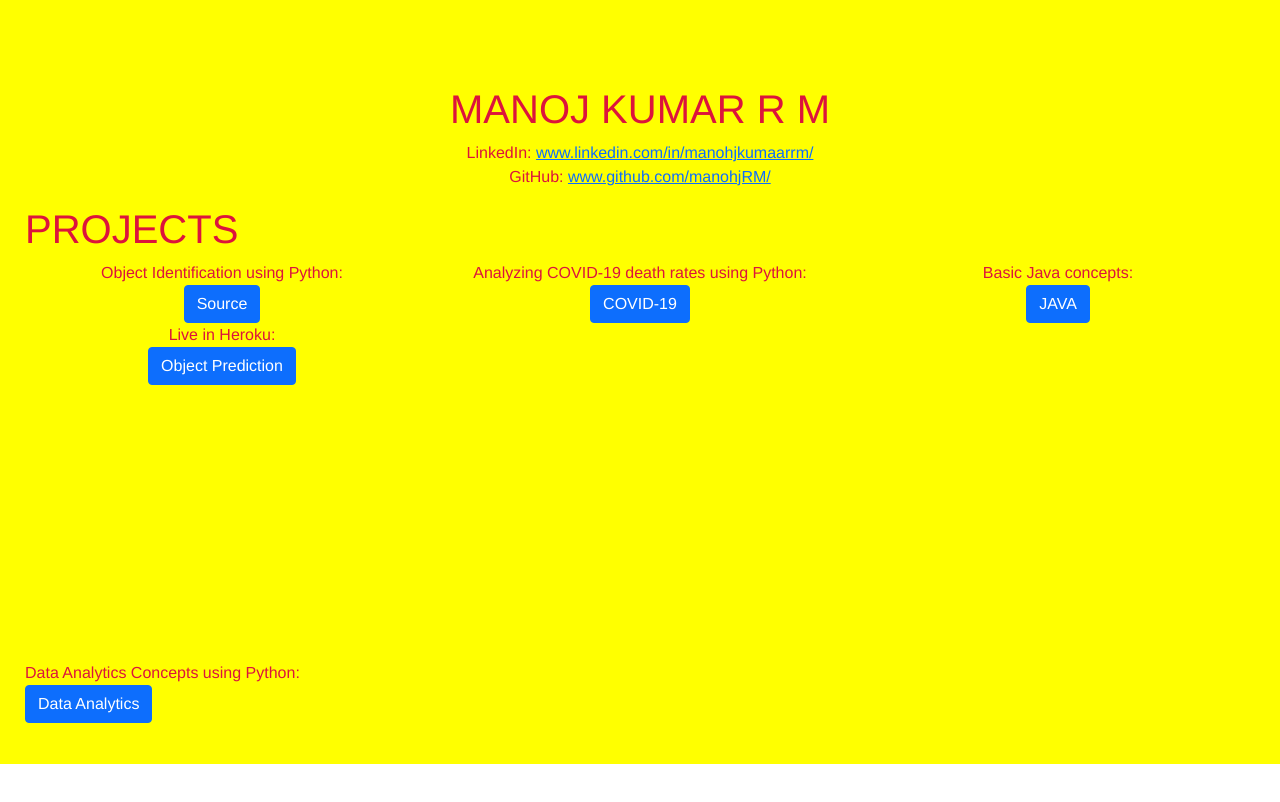
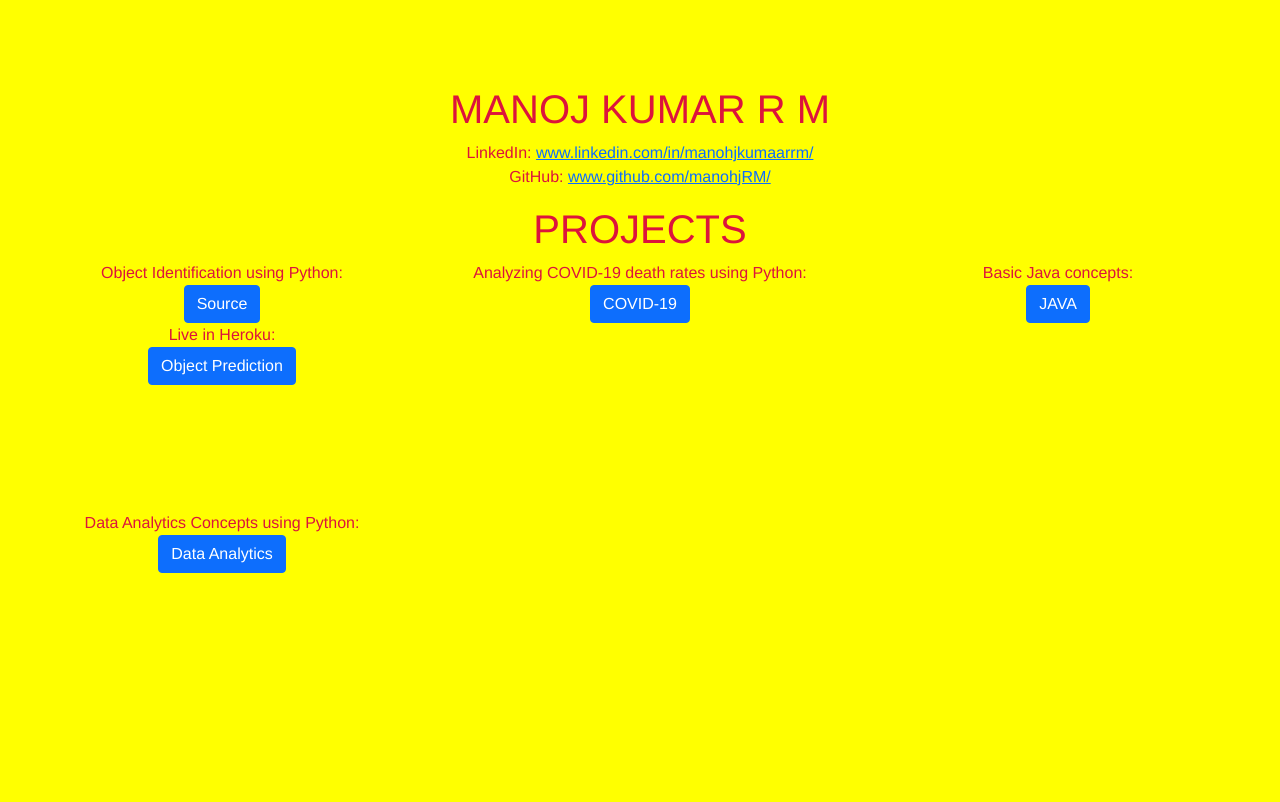
Before and after one commit to manohjRM/manohjrm.github.io, a plain HTML site: page index.html in a window 1280 px wide. Drawn offline with nearby package versions, Linux system fonts and the light colour scheme.

Commit message:
updating error6

```diff
--- a/index.html
+++ b/index.html
@@ -17,7 +17,7 @@
             padding: 25px;
         }
         .col-lg-4{
-            height: 400px;
+            height: 250px;
             text-align: center;
         }
     </style>
@@ -34,7 +34,7 @@
                         GitHub: <a href="https://www.github.com/manohjRM/">www.github.com/manohjRM/</a>
                     </p>
                     <p>
-                        <h1>PROJECTS</h1>
+                        <h1 style="text-align: center;">PROJECTS</h1>
                         <div class="row">
                             <div class="col-lg-4">
                                 Object Identification using Python: <br> <a class="btn btn-primary" href="https://github.com/manohjRM/ObjectIdentification">Source</a>
@@ -48,9 +48,12 @@
                                 Basic Java concepts: <br> <a class="btn btn-primary" href="https://github.com/manohjRM/Java">JAVA</a>
                             </div>
                         </div>
+                        <div class="row">
+                            <div class="col-lg-4">
+                                Data Analytics Concepts using Python: <br> <a class="btn btn-primary" href="https://github.com/manohjRM/DataAnalytics">Data Analytics</a>
+                            </div>
 
-
-                        Data Analytics Concepts using Python: <br> <a class="btn btn-primary" href="https://github.com/manohjRM/DataAnalytics">Data Analytics</a>
+                        </div>
                     </p>
                 </div>
             </div>
```
